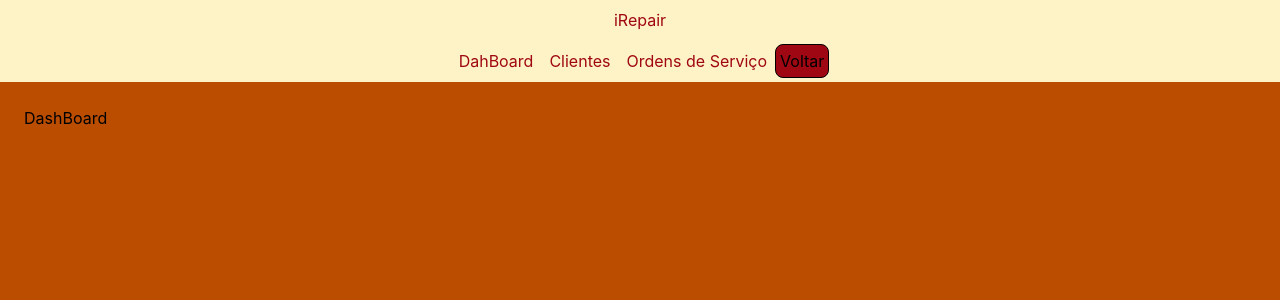
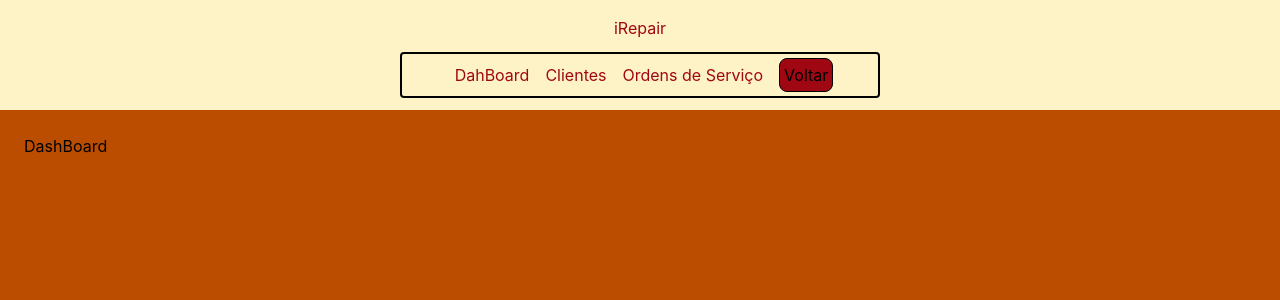
Before and after one commit to ArturPeixoto0/ijunior-task-board, a React (Vite) app: page / in a window 1280 px wide. Shown: the top 300 px of the page. Built offline with nearby package versions, Linux system fonts and the light colour scheme.

Commit message:
style/ customiza um pouco o indice

```diff
--- a/src/components/Header.tsx
+++ b/src/components/Header.tsx
@@ -4,15 +4,15 @@ export function Header() {
     const navigate = useNavigate();
 
     return (
-        <header className="bg-amber-100">
+        <header className="bg-amber-100 p-2">
             <h1 className ="text-red-800 flex items-center justify-center h-10">iRepair</h1>
-            <div className=" p-1 flex items-center justify-center">
+            <div className="bg-amber-150 w-120 border-2 border-black rounded-sm mx-auto my-1 p-1 flex items-center justify-center">
                 <nav>
                     <Link to="/" className="text-red-800 m-2">DahBoard</Link>
                     <Link to="/clients" className="text-red-800 m-2">Clientes</Link>
                     <Link to="/service-orders" className="text-red-800 m-2">Ordens de Serviço</Link>
                 </nav>
-                <button onClick={() => navigate(-1)} className="bg-red-800 p-1 border border-black rounded-lg cursor-pointer">Voltar</button>
+                <button onClick={() => navigate(-1)} className="bg-red-800 p-1 ml-2 border border-black rounded-lg cursor-pointer">Voltar</button>
             </div>
         </header>
     );
```
